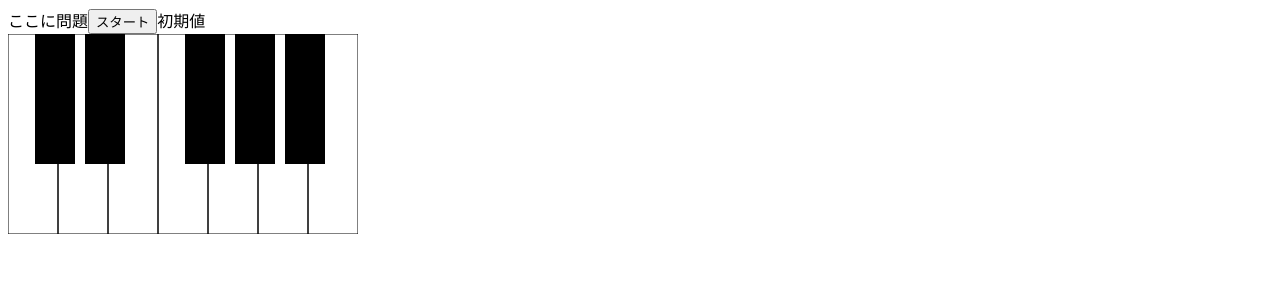
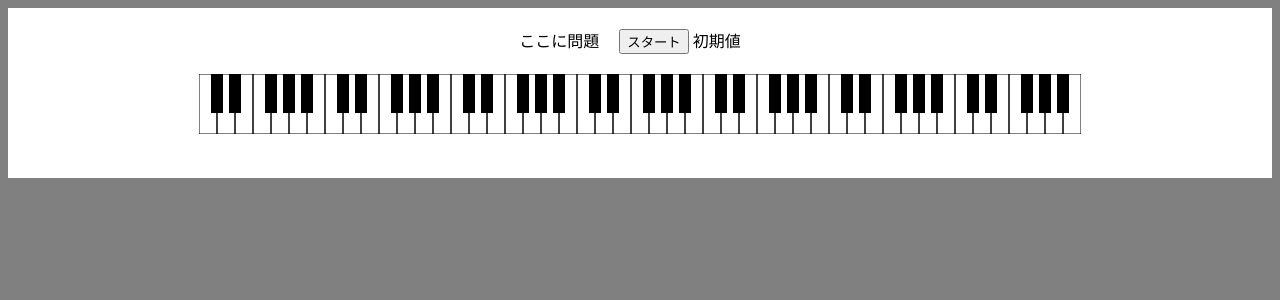
Before and after one commit to kamojun/musicnotes, a React app: page / in a window 1280 px wide. Shown: the top 300 px of the page. Built offline with nearby package versions, Linux system fonts and the light colour scheme.

Commit message:
キーボード増やして体裁を少し整えた

```diff
--- a/src/component/keyboard.jsx
+++ b/src/component/keyboard.jsx
@@ -1,25 +1,33 @@
 import React from 'react';
 
 // クリックされた時に何をするかは知らないキーボード
-export default function KeyBoard({onClick}){
-  const width = 50;
-  const height = 200;
-  const offset = 27;
-  const blackWidth = 40;
-  const blackHeight = 130;
-  return(<div>
-    <svg height={height} width={width*7}>
-      {/* <g onClick={(e) => props.dispatch({type: "REPLY", response: e.target.dataset.num})}> */}
-      <g onClick={onClick}>
-        {[...Array(7).keys()].map(i=>
-        <rect data-num={i+1} className="whiteKey" key={i} x={i*width} y="0" width={width} height={height}
-          fill="none" stroke="black" strokeWidth="1"/>
-        )}
-        {[0,1,3,4,5].map(i=>
-          <rect data-num={i+1.5} className="blackKey" key={i} x={offset+i*width} y="0" width={blackWidth} height={blackHeight}
-          fill="black"/>
-        )}
-      </g>
+export default function KeyBoard({onClick, keyNums}){
+  const mag = 1.5;
+  const sizes = {
+    width: 12*mag,
+    height: 40*mag,
+    offset: 8*mag,
+    blackWidth: 8*mag,
+    blackHeight: 26*mag,
+  }
+  return(<div id={'keyboard'}>
+    <svg height={sizes.height} width={sizes.width*7*keyNums.length}>
+      {keyNums.map((i,j)=>
+        <_keys id={i} key={j} x={sizes.width*7*j} onClick={onClick} {...sizes}/>
+      )}
     </svg>
   </div>)
 }
+
+function _keys({id, x, width, height, offset, blackWidth, blackHeight, onClick}){return(
+  <g onClick={onClick}>
+    {[...Array(7).keys()].map(i=>
+    <rect data-num={[id,i+1]} className="whiteKey" key={i} x={x+i*width} y="0" width={width} height={height}
+      fill="none" stroke="black" strokeWidth="1"/>
+    )}
+    {[0,1,3,4,5].map(i=>
+      <rect data-num={[id,i+1.5]} className="blackKey" key={i} x={x+offset+i*width} y="0" width={blackWidth} height={blackHeight}
+      fill="black"/>
+    )}
+  </g>
+)}
--- a/src/container/problem.jsx
+++ b/src/container/problem.jsx
@@ -2,9 +2,9 @@ import React from 'react'
 import {connect} from 'react-redux'
 import Timer from './timer2.jsx'
 
-function Problem({problems, finished}){return(
+function Problem({problems, hasJustFinished, numCycle}){return(
   <div>
-    <span>{problems.length > 0 ? problems[0].answer : finished ? "もう一回!" : "ここに問題"}</span>
+    <span>{problems.length > 0 ? problems[0].problem : numCycle > 0 ? "もう一回!" : "ここに問題"}</span>
     <Timer defaultText="初期値"/>
   </div>
 )}
@@ -12,8 +12,8 @@ function Problem({problems, finished}){return(
 // コンポーネントの初期化にはpropsを渡すが、そのpropsとして、redux storeのstate
 // を渡しますよ、ということ。この場合だとそうなるが
 // 実際はstateをそのまま渡さなくても、いくらか加工して渡せる
-function mapStateToProps({question:{problems, finished}}) {
-  return {problems, finished}
+function mapStateToProps({question}) {
+  return question
 }
 
 export default connect(mapStateToProps)(Problem);
--- a/src/container/timer2.jsx
+++ b/src/container/timer2.jsx
@@ -2,9 +2,9 @@ import React from 'react'
 import {connect} from 'react-redux'
 
 function Timer({text, started, onStart, onReset}){return(
-  <span>
+  <span id={'timer'}>
     <button onClick={started ? onReset : onStart}>{started ? "リセット" : "スタート"}</button>
-    <span>{text}</span>
+    &nbsp;<span>{text}</span>
   </span>
 )}
 
--- a/src/index.html
+++ b/src/index.html
@@ -5,6 +5,8 @@
     <title></title>
 </head>
 <body>
+  <div id="main">
     <div id="app"></div>
+  </div>
 </body>
 </html>
--- a/src/index.jsx
+++ b/src/index.jsx
@@ -12,9 +12,9 @@ import Timer from './container/timer'
 
 function stopTimer({dispatch, getState}) {
   return next => action => {
-    next(action)
-    if(getState().question.finished){
-      dispatch({type: "STOP"})
+    next(action)   // とりあえず正規のreducerを呼び出す
+    if(getState().question.hasJustFinished){   // その結果問題が終了した時
+      dispatch({type: "STOP"})          // STOPアクション
     }
   }
 }
@@ -24,11 +24,8 @@ const store = createStore(reducer, composeEnhancers(applyMiddleware(stopTimer)))
 
 render(
   <Provider store={store}>
-    {/* <Question /> */}
-    {/* <Connected /> */}
-    {/* <Timer /> */}
     <Problem />
-    <KeyBoard />
+    <KeyBoard keyNums={[-3, -2, -1, 0, 1, 2, 3]}/>
   </Provider>,
   document.getElementById('app')
 )
--- a/src/reducer/question.js
+++ b/src/reducer/question.js
@@ -1,11 +1,12 @@
 function createProblems(num){
-  return [...Array(num).keys()].map(i=>({answer: i+1}))
+  return [...Array(num).keys()].map(i=>({problem: i+1, answer:`0,${i+1}`}))
 }
 
 const defaultState = {
   problems: [],
-  started: false,
-  finished: false,
+  timerOn: false,
+  hasJustFinished: false,   // 一度回答を完結した場合
+  numCycle: 0,
 }
 
 // ↓の引数の解説
@@ -14,31 +15,17 @@ const defaultState = {
 // するとさらにfunction({})はfunction({problems=[], started=false})
 // となってもう一度呼び直される。ということかな。どうしても変な書き方になる
 // まあここまでしなくても良い気もしなくもない。
-export default function({problems, started, finished} = defaultState, action){return(
-  action.type==="START" ?
-    {problems: createProblems(7), started:true, finished:false} :
-  action.type==="RESET" || action.type==="STOP" ?
-    {problems: [], started:false, finished:null} :
-  action.type==="REPLY" && started && !finished ?
+export default function({problems, timerOn, hasJustFinished, numCycle} = defaultState, action){return(
+  action.type==="START" ?   // 開始するとき
+    {problems: createProblems(7), timerOn:true, hasJustFinished:false, numCycle} :
+  action.type==="RESET" || action.type==="STOP" ?   // questionとしてはこの２つは区別しない
+    {problems: [], timerOn:false, hasJustFinished:false, numCycle:numCycle+1} :
+  action.type==="REPLY" && timerOn && action.response===problems[0].answer ?   // 正答した時
     {
-      problems: +action.response===problems[0].answer ? problems.slice(1) : problems,
-      // started: problems.length===1 ? false : true    // 最後の問題が回答された場合は、終了する ... 終了する時、タイマー止めたいのだがどうするのか
-      started,
-      finished: problems.length===1 ? true : false
+      problems: problems.slice(1),
+      timerOn,
+      hasJustFinished: problems.length===1 ? true : false,
+      numCycle
     } :
-  {problems, started, finished}
+  {problems, timerOn, hasJustFinished, numCycle}   // 誤答した時など
 )}
-
-// const defaultState = {problems:[], started:false}
-// export default function(state = {problems:[], started:false}, action){return(
-//   action.type==="START" ?
-//     {problems: createProblems(7), started:true} :
-//   action.type==="RESET" ?
-//     {problems: [], started:false} :
-//   action.type==="REPLY" && started ?
-//     {
-//       problems: +action.response===problems[0].answer ? problems.slice(1) : problems,
-//       started: problems.length===1 ? false : true    // 最後の問題が回答された場合は、終了する
-//     } :
-//   state
-// )}
--- a/src/style.css
+++ b/src/style.css
@@ -6,6 +6,20 @@
   fill: red;
 }
 
-#test{
-  fill: red;
+body{
+  background-color: gray;
 }
+
+#main {
+  padding: 20px;
+  background-color: white;
+  margin: auto;
+}
+
+#app {
+  text-align: center;
+}
+
+#keyboard, #timer{
+  padding: 20px;
+}
```
Also changed, not shown: src/component/notes.jsx (added, +7 -0 lines).
